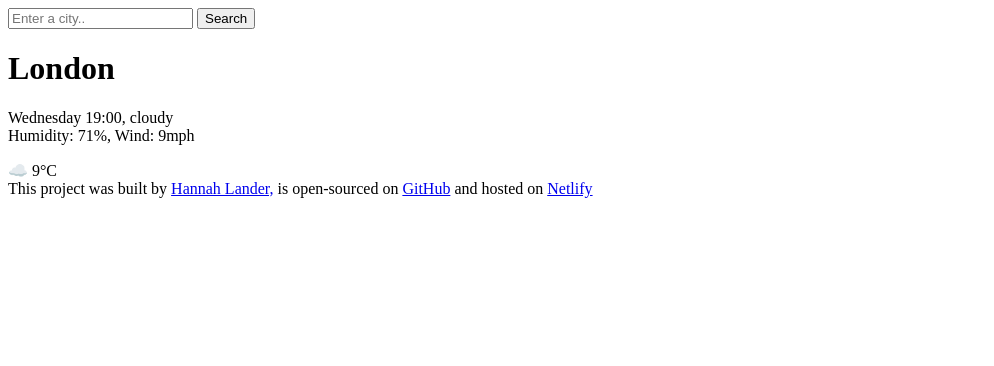
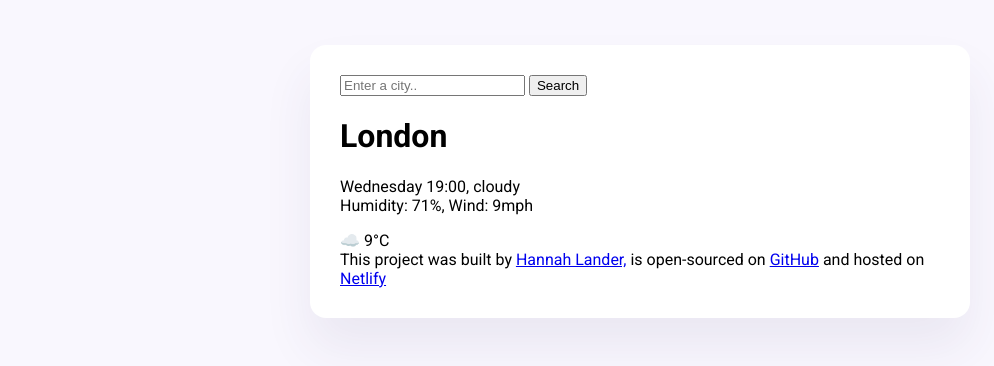
Before and after one commit to HanLander/My-Weather-App-, a plain HTML site: page index.html in a window 1280 px wide. Shown: the whole page, without its empty margins (0-994 px from the left). Drawn offline with Linux system fonts and the light colour scheme.

Commit message:
Syled main container and added custom font

```diff
--- a/index.html
+++ b/index.html
@@ -4,9 +4,14 @@
     <meta charset="UTF-8" />
     <meta name="viewport" content="width=device-width, initial-scale=1.0" />
     <title>My Weather App</title>
+    <link rel="stylesheet" href="src/style.css" />
+    <link rel="preconnect" href="https://fonts.googleapis.com">
+<link rel="preconnect" href="https://fonts.gstatic.com" crossorigin>
+<link href="https://fonts.googleapis.com/css2?family=Roboto:ital,wght@0,100;0,300;0,400;0,500;0,700;0,900;1,100;1,300;1,400;1,500;1,700;1,900&display=swap" rel="stylesheet">
   </head>
   <body>
-    <header>
+    <div class ="weather-app">
+ <header>
       <form>
         <input type="search" placeholder="Enter a city.." required />
         <input type="submit" value="Search" />
@@ -37,5 +42,7 @@
         Netlify</a
       >
     </footer>
+    </div>
+    </body>
   </body>
 </html>
--- /dev/null
+++ b/src/style.css
@@ -0,0 +1,12 @@
+body {
+  background-color: #f9f7fe;
+  font-family: "Roboto", sans-serif;
+}
+.weather-app {
+  background-color: white;
+  max-width: 600px;
+  margin: 45px auto;
+  padding: 30px;
+  box-shadow: 0 30px 50px rgba(65, 50, 100, 0.08);
+  border-radius: 16px;
+}
```
